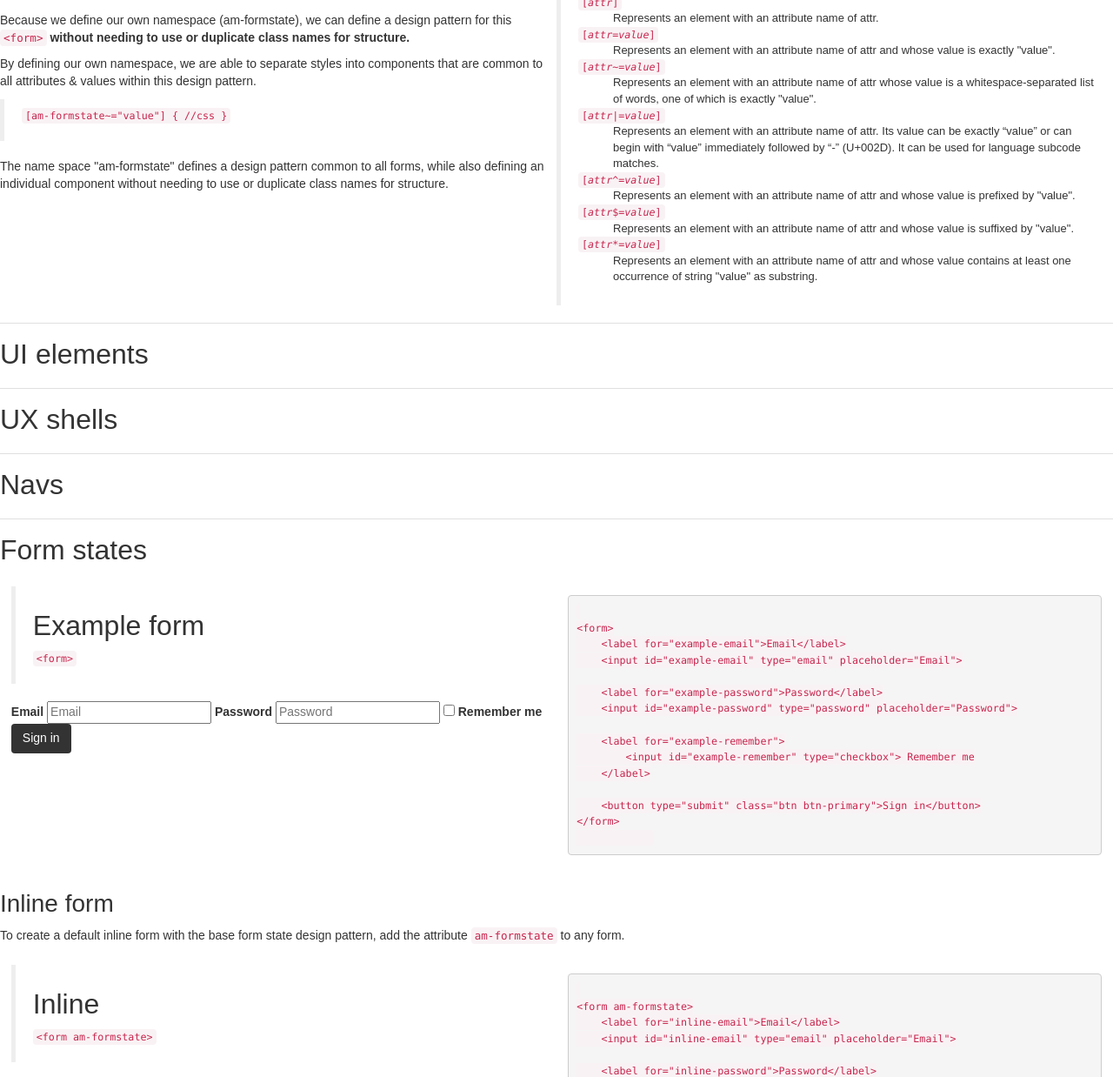
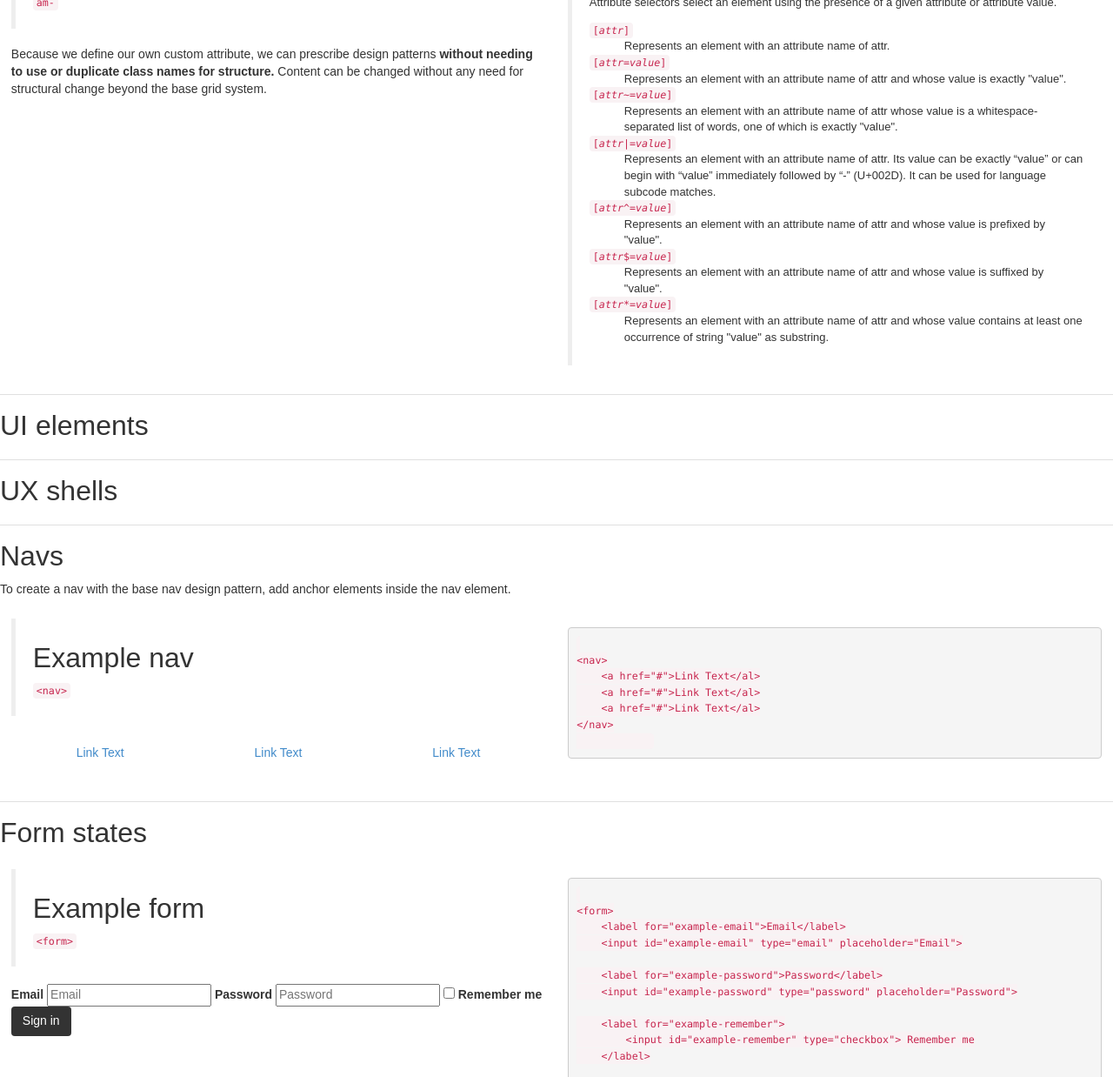
Before and after one commit to ionlyseespots/ambient-design, a website: page design-patterns/index.html in a window 1280 px wide. Shown: the part 709-1947 px from the top of the page at 87% size. Drawn offline with Linux system fonts and the light colour scheme.

Commit message:
begin to add nav design patterns

```diff
--- a/design-patterns/index.html
+++ b/design-patterns/index.html
@@ -6,7 +6,7 @@
     <link href="http://maxcdn.bootstrapcdn.com/font-awesome/4.2.0/css/font-awesome.min.css" rel="stylesheet">
     <title>Design patterns for Ambient</title>
     <!-- Ambient -->
-    <link rel="stylesheet" href="../dist/css/ambient.min.css">
+    <link rel="stylesheet" href="../less/ambient.min.css">
     <!-- website -->
     <link rel="stylesheet" href="../assets/css/styles.css">
 </head>
@@ -63,31 +63,20 @@
         <p>
             It is possible to style HTML elements that have specific attributes, not just class and id.
         </p>
-        <section>
+        <section class="text-padding-small">
             <blockquote>
-                <h3>
-                    <code>&lt;form am-formstate&gt; &lt;/form &gt;</code>
-                </h3>
+                <h1>
+                    We define our own namespace
+                </h1>
                 <p>
-                    <code>[am-formstate] //css }</code>
+                    <code>am-</code>
                 </p>
             </blockquote>
             <p>
-                Because we define our own namespace (am-formstate), we can define a design pattern for this <code>&lt;form&gt;</code> <strong>without needing to use or duplicate class names for structure.</strong>
-            </p>
-            <p>
-                By defining our own namespace, we are able to separate styles into components that are common to all attributes & values within this design pattern.
-            </p>
-            <blockquote>
-                <p>
-                    <code>[am-formstate~="value"] { //css }</code>
-                </p>
-            </blockquote>
-            <p>
-                The name space "am-formstate" defines a design pattern common to all forms, while also defining an individual component without needing to use or duplicate class names for structure.
+                Because we define our own custom attribute, we can prescribe design patterns <strong>without needing to use or duplicate class names for structure.</strong> Content can be changed without any need for structural change beyond the base grid system.
             </p>
         </section>
-        <section>
+        <section class="text-padding-small">
             <blockquote cite="https://developer.mozilla.org/en-US/docs/Web/CSS/Attribute_selectors">
                 <h1>Summary</h1>
                 <p>Attribute selectors select an element using the presence of a given attribute or attribute value.</p>
@@ -151,8 +140,32 @@
             Navs
         </h1>
         <p>
-
+            To create a nav with the base nav design pattern, add anchor elements inside the nav element.
         </p>
+        <section class="text-padding-small">
+            <blockquote>
+                <h1>
+                    Example nav
+                </h1>
+                <p>
+                    <code>&lt;nav&gt;</code>
+                </p>
+            </blockquote>
+            <nav>
+                <a href="#">Link Text</a>
+                <a href="#">Link Text</a>
+                <a href="#">Link Text</a>
+            </nav>
+        </section>
+        <section class="text-padding-small">
+            <pre><code>
+&lt;nav&gt;
+    &lt;a href="#"&gt;Link Text&lt;/al&gt;
+    &lt;a href="#"&gt;Link Text&lt;/al&gt;
+    &lt;a href="#"&gt;Link Text&lt;/al&gt;
+&lt;/nav&gt;
+            </code></pre>
+        </section>
     </article>
     <hr />
 
@@ -204,7 +217,7 @@
             Inline form
         </h2>
         <p>
-            To create a default inline form with the base form state design pattern, add the attribute <code>am-formstate</code> to any form.
+            To create an inline form with the base form state design pattern, add the attribute <code>am-formstate</code> to any form.
         </p>
         <section class="text-padding-small">
             <blockquote>
--- a/less/core/base.less
+++ b/less/core/base.less
@@ -5,15 +5,15 @@ body {
   color: #333;
   font-size: 14px;
   line-height: 1.42857; }
-body > nav a:hover, header nav a:hover, article > nav a:hover {
+nav a:hover {
   background-color:#eee; }
-body nav a.active, header nav a:active, article > nav a:active {
+nav a:active {
   background-color:#eee; }
-body > nav a, header nav a, article > nav a {
+nav a {
   text-align: center;
   transition: background 0.3s ease 0s;
   padding: 1vw; }
-body > header nav {
+nav {
   min-height: 65px; }
 h1, h2, h3, h4, h5, h6 {
   margin-bottom: 1vw;
```
Also changed, not shown: examples/admin-shell/index.html (+1 -1 lines), examples/starter-template/index.html (+3 -3 lines), less/ambient.css, less/ambient.min.css.
